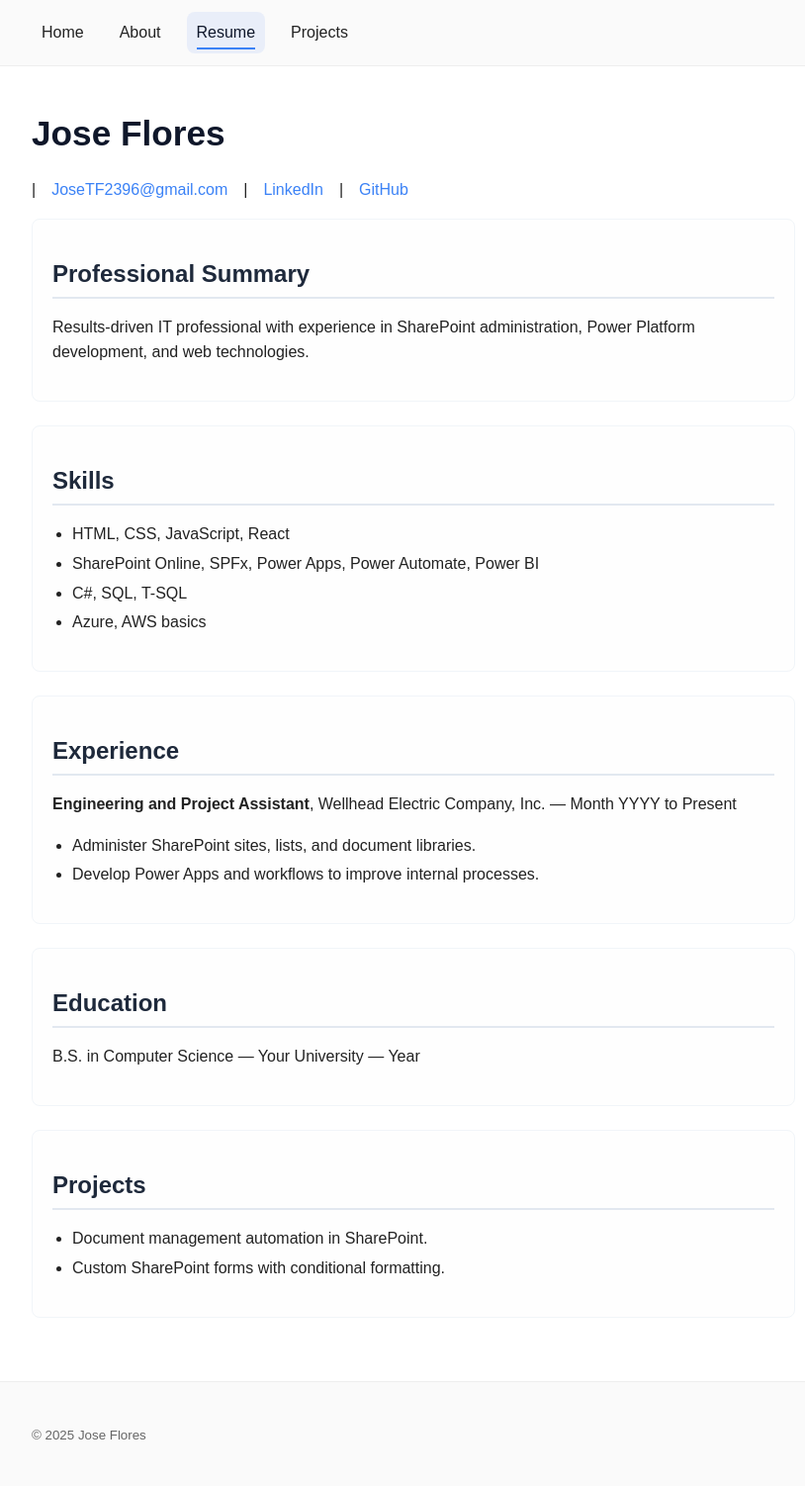
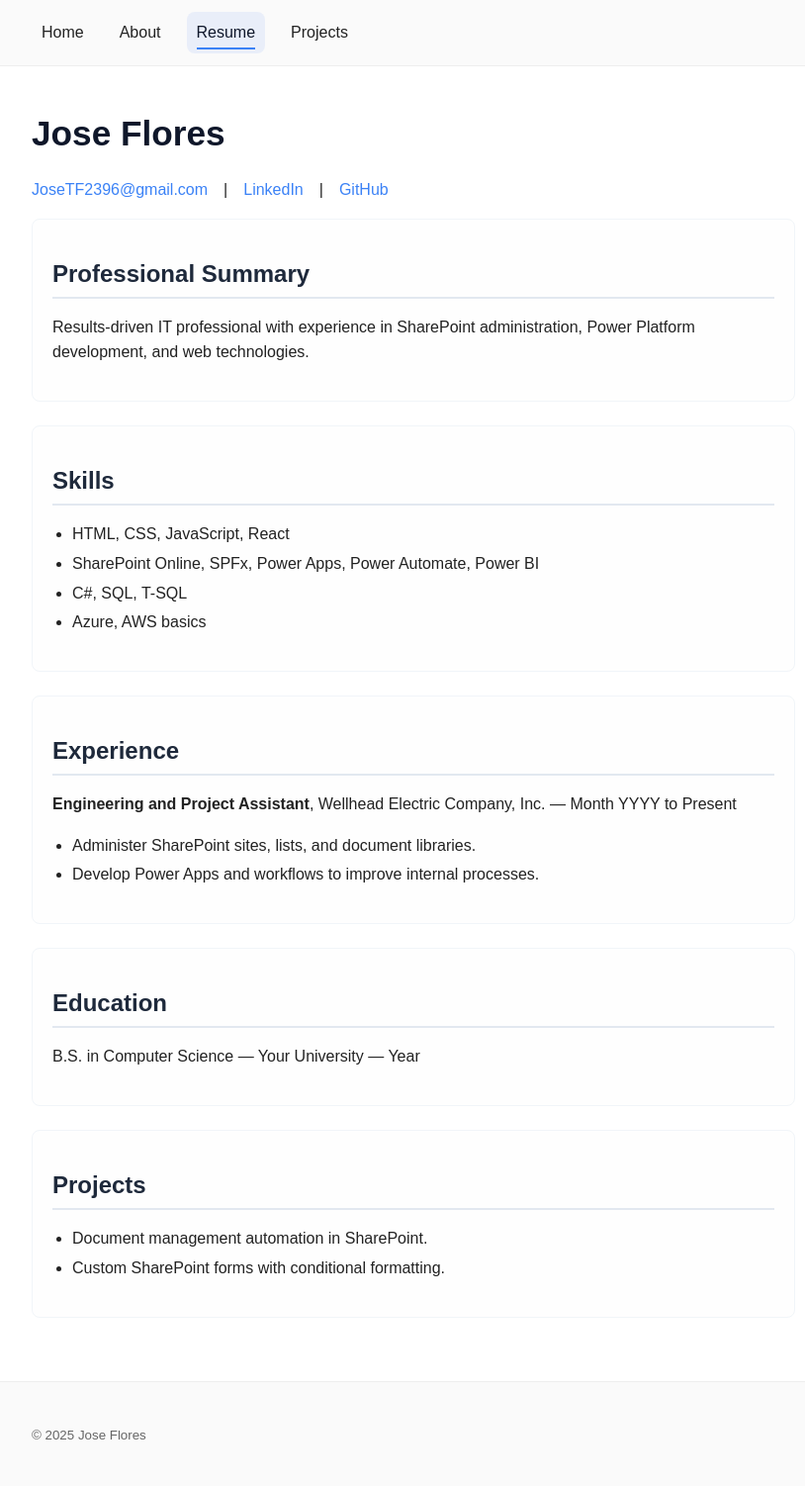
Before and after one commit to Josetf2396/Josetf2396.github.io, a Jekyll site: the page built from resume.html, in a window 1280 px wide. Shown: the whole page at 99% size, without its empty margins (222-1036 px from the left). Built offline with Jekyll 4.4.1, drawn with Linux system fonts in a browser that asks for light colours.

```diff
--- a/resume.html
+++ b/resume.html
@@ -6,7 +6,7 @@ nav: resume
 
 <h1>Jose Flores</h1>
 <p class="contact-info">
-  | <a href="mailto:{{ site.contact.email }}">{{ site.contact.email }}</a>
+    <a href="mailto:{{ site.contact.email }}">{{ site.contact.email }}</a>
   | <a href="{{ site.contact.linkedin_url }}">LinkedIn</a>
   | <a href="{{ site.contact.github_url }}">GitHub</a>
 </p>
```
